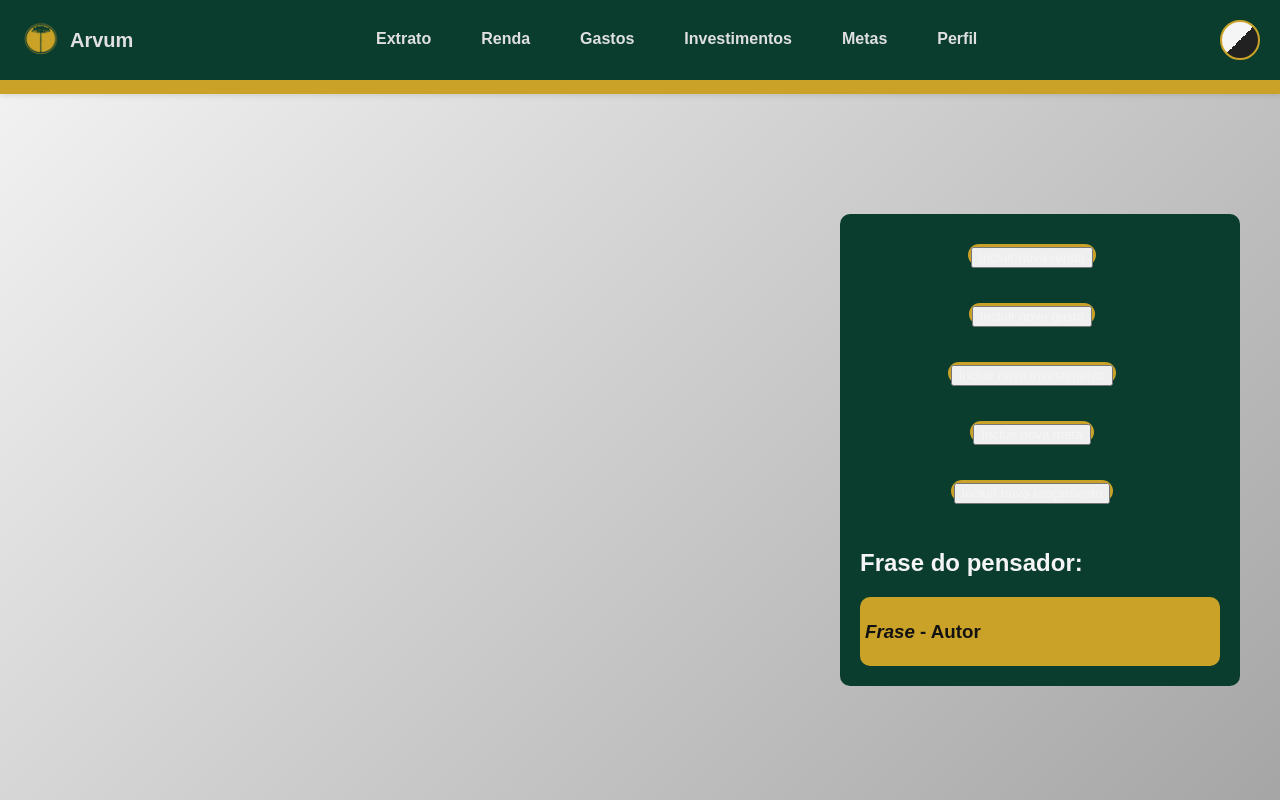
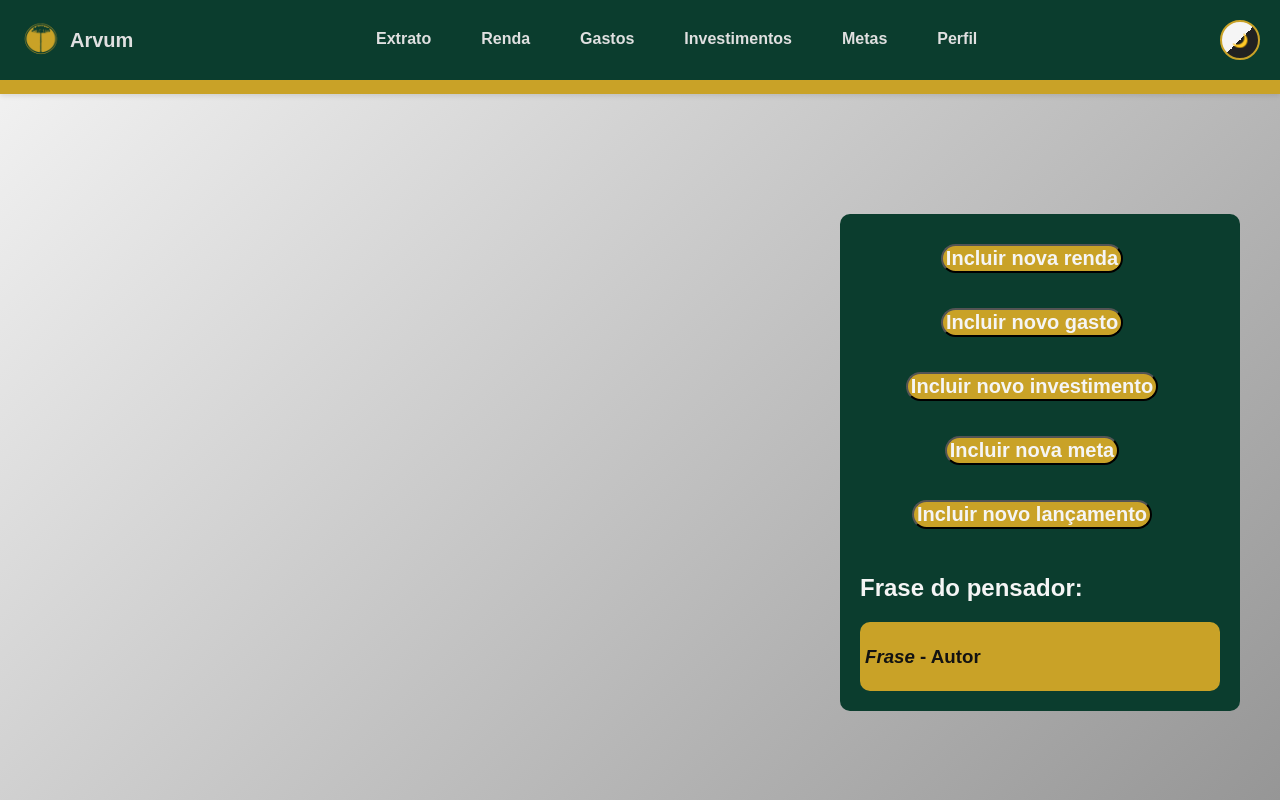
Before and after one commit to JVLB06/Arvum-site, a React (Vite) app in the folder Web/: page /logged in a window 1280 px wide. Shown: the top 800 px of the page. Built offline with nearby package versions, Linux system fonts and the light colour scheme; sample sign-in values are in the browser's storage.

Commit message:
feat/ aditional details in connected page

```diff
--- a/Web/src/components/navBar.jsx
+++ b/Web/src/components/navBar.jsx
@@ -1,18 +1,47 @@
+import { useEffect, useState } from "react";
 import logo from "../assets/arvum_logo.png";
 import "../styles/navBar.css";
 
 export function Navbar({ children }) {
+  const [darkMode, setDarkMode] = useState(false);
+
+  // aplica ou remove a classe no body
+  useEffect(() => {
+    if (darkMode) {
+      document.body.classList.add("dark-mode");
+      localStorage.setItem("theme", "dark");
+    } else {
+      document.body.classList.remove("dark-mode");
+      localStorage.setItem("theme", "light");
+    }
+  }, [darkMode]);
+
+  // carrega tema salvo ao iniciar
+  useEffect(() => {
+    const savedTheme = localStorage.getItem("theme");
+    if (savedTheme === "dark") {
+      setDarkMode(true);
+    }
+  }, []);
+
   return (
     <nav className="navbar">
       <div className="logo">
-            <img className="logo-image" src={logo} alt="Logo"/>
+        <img className="logo-image" src={logo} alt="Logo" />
         <span>Arvum</span>
       </div>
+
       <div className="nav-links">
         {children}
       </div>
+
       <div className="nav-right">
-            <button className="tema" id="troca_tema"></button>
+        <button
+          className="tema"
+          onClick={() => setDarkMode(!darkMode)}
+        >
+          {darkMode ? "☀️" : "🌙"}
+        </button>
       </div>
     </nav>
   );
--- a/Web/src/styles/dashboard.css
+++ b/Web/src/styles/dashboard.css
@@ -100,7 +100,7 @@ nav .logo span {
     color: rgb(245, 245, 245);
     text-align: center;
 }
-.option a {
+.option button {
     color: rgb(245, 245, 245);
     padding-right: 3px;
     padding-left: 3px;
@@ -110,11 +110,27 @@ nav .logo span {
     font-weight: bold;
     text-decoration: none;
 }
+.option button:hover {
+    color: var(--secondary-color);
+    padding-right: 3px;
+    padding-left: 3px;
+    font-size: 20px;
+    border-radius: 20px;
+    background-color: rgb(245, 245, 245);
+    font-weight: bold;
+    text-decoration: none;
+}
 .option span {
     background: none;
     text-align: left;
     justify-content: left;
     color: rgb(245, 245, 245);
+}
+.option span:hover {
+    background: none;
+    text-align: left;
+    justify-content: left;
+    color: var(--secondary-color);
 }
 .opcoes h2 {
     color: rgb(245, 245, 245);
--- a/Web/src/styles/global.css
+++ b/Web/src/styles/global.css
@@ -18,6 +18,8 @@ body, html {
     margin: 0;
     padding: 0;
     background: linear-gradient(135deg, var(--bg-color), var(--neutral-gray));
+    width: 100%;
+    height: 100%;
     background-size: contain;
     background-repeat: repeat;
     font-family: 'Merriweather', sans-serif; /* Fonte escolhida */
```
Lines whose indentation alone changed are shown as unchanged.
